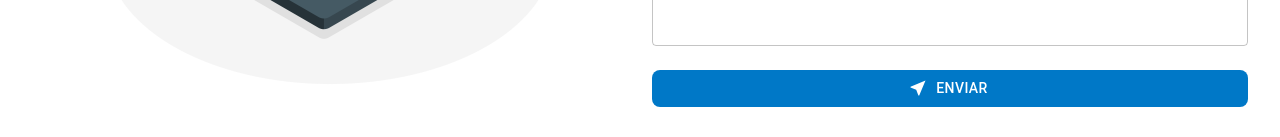
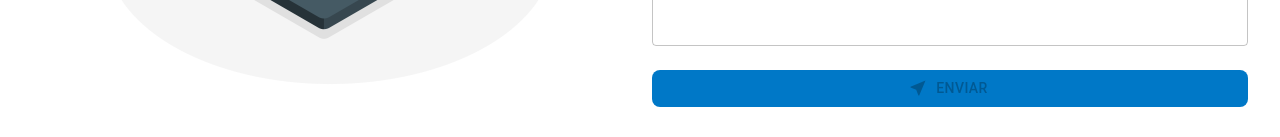
Before and after one commit to Polarking3503/my-portfolio, a React (Create React App) app: page / in a window 1280 px wide. Shown: the part 3847-3984 px from the top of the page. Built offline with nearby package versions, Linux system fonts and the light colour scheme.

Commit message:
Refactor email sending functionality

```diff
--- a/api/send-email.js
+++ b/api/send-email.js
@@ -1,5 +1,3 @@
-// api/send-email.js
-
 import nodemailer from 'nodemailer';
 
 export default async function handler(req, res) {
--- a/src/components/Contact.js
+++ b/src/components/Contact.js
@@ -8,6 +8,7 @@ import { styled } from '@mui/material/styles';
 import NearMeIcon from '@mui/icons-material/NearMe';
 import EmailIcon from '@mui/icons-material/Email';
 import Grid from '@mui/material/Grid';
+import CircularProgress from '@mui/material/CircularProgress'; // Importa el loader
 
 const StyledDiv = styled('div')(({ theme }) => ({
     boxShadow: `0px 4px 10px ${theme.palette.grey[500]}`,
@@ -34,6 +35,7 @@ const StyledButton = styled(({ colorType, ...otherProps }) => (
 const Contact = () => {
     const [formData, setFormData] = useState({ nombre: '', email: '', descripcion: '' });
     const [status, setStatus] = useState('');
+    const [isSending, setIsSending] = useState(false);
 
     const handleChange = (e) => {
         const { name, value } = e.target;
@@ -45,6 +47,7 @@ const Contact = () => {
 
     const handleSubmit = async (e) => {
         e.preventDefault();
+        setIsSending(true);
         setStatus('Enviando...');
 
         try {
@@ -54,11 +57,12 @@ const Contact = () => {
         } catch (error) {
             setStatus('Hubo un error al enviar el mensaje.');
             console.error(error);
-            if (error.response) {
-                console.log(error.response.data); // Muestra detalles del error del backend
-            }
+        } finally {
+            setIsSending(false);
         }
     };
+
+    const isFormValid = formData.nombre && formData.email && formData.descripcion;
 
     return (
         <StyledDiv id="contact">
@@ -113,9 +117,10 @@ const Contact = () => {
                         />
                         <StyledButton
                             type="submit"
-                            startIcon={<NearMeIcon />}
+                            startIcon={!isSending && <NearMeIcon />}
+                            disabled={!isFormValid || isSending}
                         >
-                            Enviar
+                            {isSending ? <CircularProgress size={24} color="inherit" /> : 'Enviar'}
                         </StyledButton>
                         {status && <Typography variant="body2" sx={{ mt: 2, color: 'text.secondary' }}>{status}</Typography>}
                     </Box>
```
